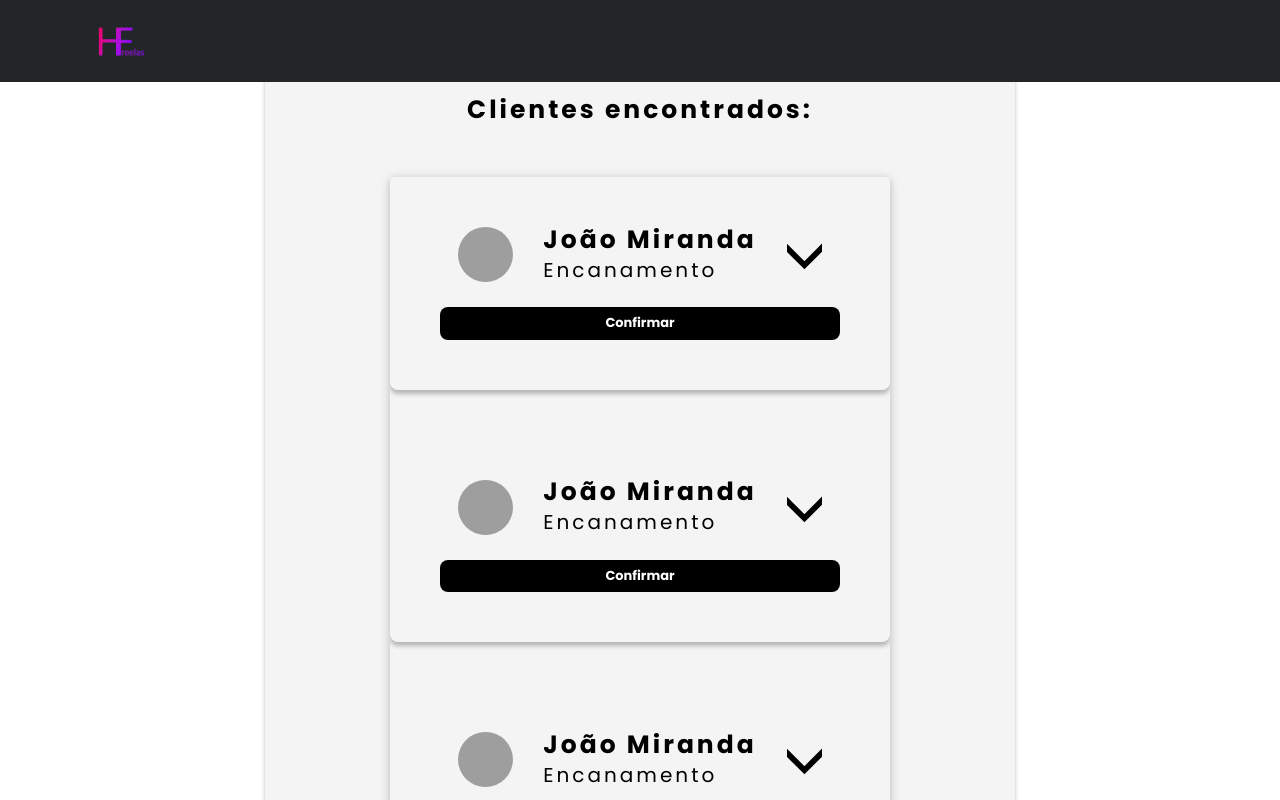
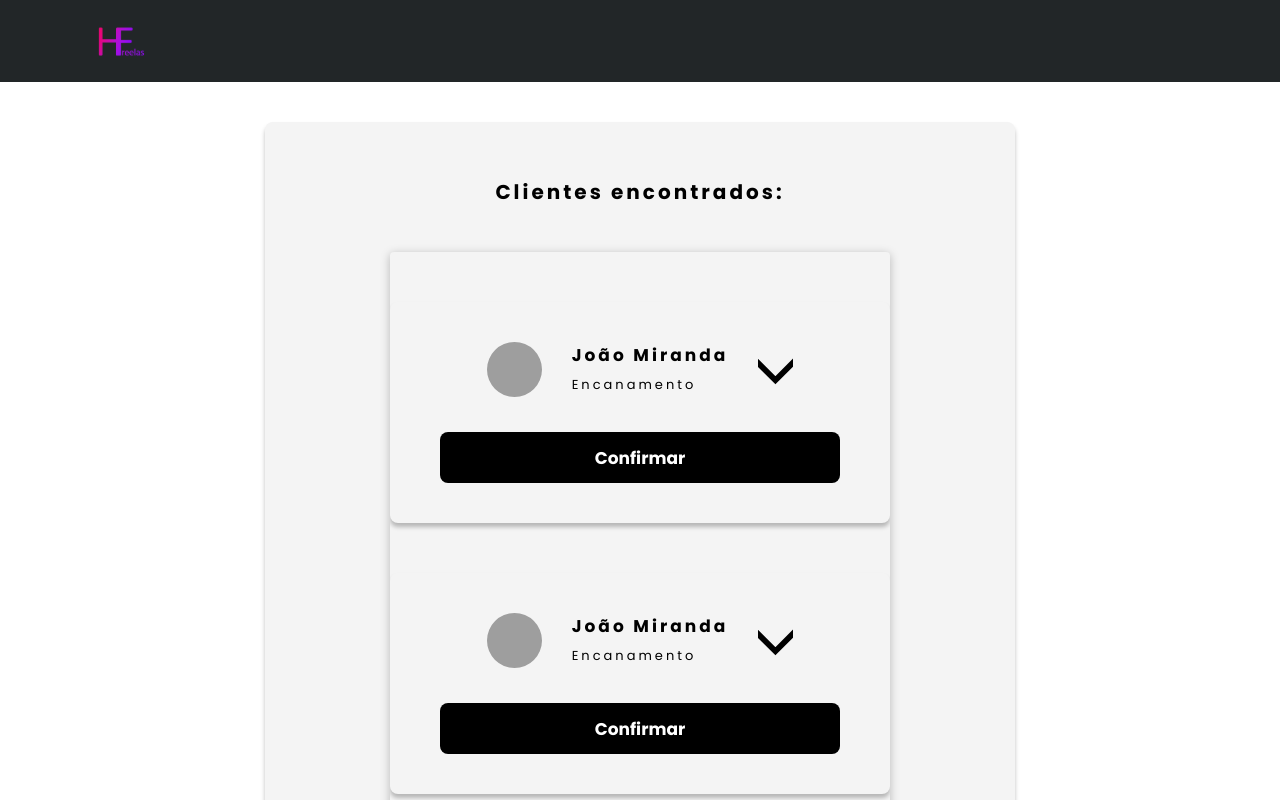
Before and after one commit to HomeFreelasOficial/lp, a React (Vite) app: page /profissional/clientes-encontrados in a window 1280 px wide. Shown: the top 800 px of the page. Built offline with nearby package versions, Linux system fonts and the light colour scheme; grey boxes are pictures that could not be loaded.

Commit message:
feat: Screen FoundClients and CardWorks Completed

```diff
--- a/src/components/CardWork/index.tsx
+++ b/src/components/CardWork/index.tsx
@@ -15,6 +15,11 @@ export default function CardWork() {
         </S.WrapperNameAndProblem>
         <S.Arrow active={active} onClick={() => setActive(old => !old)}/>
       </S.Wrapper>
+        <S.WrapperDescription active={active}>
+          <S.ShortDescription>
+            Lorem ipsum dolor sit amet consectetur, adipisicing elit. Qui amet veritatis perferendis expedita, asperiore.
+          </S.ShortDescription>
+        </S.WrapperDescription>
       <S.ButtonAccept>
         Confirmar
       </S.ButtonAccept>
--- a/src/components/CardWork/styled.ts
+++ b/src/components/CardWork/styled.ts
@@ -1,4 +1,4 @@
-import styled from 'styled-components';
+import styled, { css } from 'styled-components';
 
 export const Container = styled.div`
   display: flex;
@@ -11,8 +11,27 @@ export const Container = styled.div`
   box-shadow: 0px 4px 4px rgba(0, 0, 0, 0.25);
   border-radius: 8px;
   padding: 5rem;
-  gap: 2.5rem;
-  margin-bottom: 4rem;
+  gap: 3.5rem;
+  margin-top: 5rem;
+
+  @media (min-width: 769px) {
+    padding: 4rem;
+  }
+`
+
+export const WrapperDescription = styled.div<{ active: boolean }>`
+  display: ${props => props.active ? 'flex' : 'none'};
+  text-align: justify;
+`
+
+export const ShortDescription = styled.p`
+  font-size: 2.5rem;
+  line-height: 2rem;
+  letter-spacing: .3rem;
+
+  @media (min-width: 769px) {
+    font-size: 1.5rem;
+  }
 `
 
 export const Wrapper = styled.div`
@@ -38,11 +57,19 @@ export const Problem = styled.p`
   font-size: 2rem;
   line-height: 2rem;
   letter-spacing: .3rem;
+
+  @media (min-width: 769px) {
+    font-size: 1.3rem;
+  }
 `
 
 export const NameUser = styled(Problem)`
   font-size: 2.5rem;
   font-weight: bold;
+
+  @media (min-width: 769px) {
+    font-size: 1.7rem;
+  }
 `
 
 export const Arrow = styled.span<{ active: boolean }>`
@@ -64,12 +91,12 @@ export const ButtonAccept = styled.button`
   justify-content: center;
   width: max-content;
   width: 40rem;
-  height: 2.5em;
+  height: 3em;
   background-color: #000000;
   border-radius: 8px;
   color: white;
   font-weight: 700;
-  font-size: 13px;
+  font-size: 2rem;
   text-decoration: none;
 
   transition: all .4s ease;
@@ -81,4 +108,8 @@ export const ButtonAccept = styled.button`
     border: 2px solid #000000;
     color: #000000;
   }
+
+  @media (min-width: 769px) {
+    font-size: 1.7rem;
+  }
 `
--- a/src/components/Professional/found-clients/main/index.tsx
+++ b/src/components/Professional/found-clients/main/index.tsx
@@ -20,6 +20,7 @@ export default function Main() {
             <S.ScrollbarList orientation='vertical'>
               <S.ThumbList />
             </S.ScrollbarList>
+            <S.Corner />
           </S.RootList>
         </S.BoxWrapper>
       </S.Container>
--- a/src/components/Professional/found-clients/main/styled.ts
+++ b/src/components/Professional/found-clients/main/styled.ts
@@ -3,7 +3,7 @@ import styled from 'styled-components';
 
 export const RootList = styled(ScrollArea.Root)`
   width: 50rem;
-  height: 74.4rem;
+  height: 95rem;
   border-radius: 4px;
   overflow: hidden;
   box-shadow: 0 2px 10px rgba(0, 0, 0, 0.25);
@@ -41,6 +41,10 @@ export const ThumbList = styled(ScrollArea.Thumb)`
   position: relative;
 `
 
+export const Corner = styled(ScrollArea.Corner)`
+  background: gray;
+`
+
 export const Container = styled.div`
   display: flex;
   justify-content: center;
@@ -55,11 +59,35 @@ export const BoxWrapper = styled.div`
   align-items: center;
   width: 75rem;
   gap: 3rem;
-  height: max-content;
+  height: 120rem;
   background-color: #F4F4F4;
   border-radius: 8px;
   box-shadow: 0px 4px 4px rgba(0, 0, 0, 0.25);
   padding: 4rem;
+
+  @media (min-width: 425px) {
+    height: 110rem;
+  }
+
+  @media (min-width: 485px) {
+    height: 90.5rem;
+  }
+
+  @media (min-width: 625px) {
+    height: 80rem;
+  }
+
+  @media (min-width: 769px) {
+    height: 60.5rem;
+  }
+
+  @media (min-width: 1024px) {
+    height: 75rem;
+  }
+
+  @media (min-width: 1366px) {
+    height: 75rem;
+  }
 `
 
 export const Title = styled.h1`
@@ -69,4 +97,9 @@ export const Title = styled.h1`
   letter-spacing: .3rem;
   color: black;
   padding: 2.7rem;
+
+  @media (min-width: 769px) {
+    font-size: 2rem;
+    padding: 2rem;
+  }
 `
```
